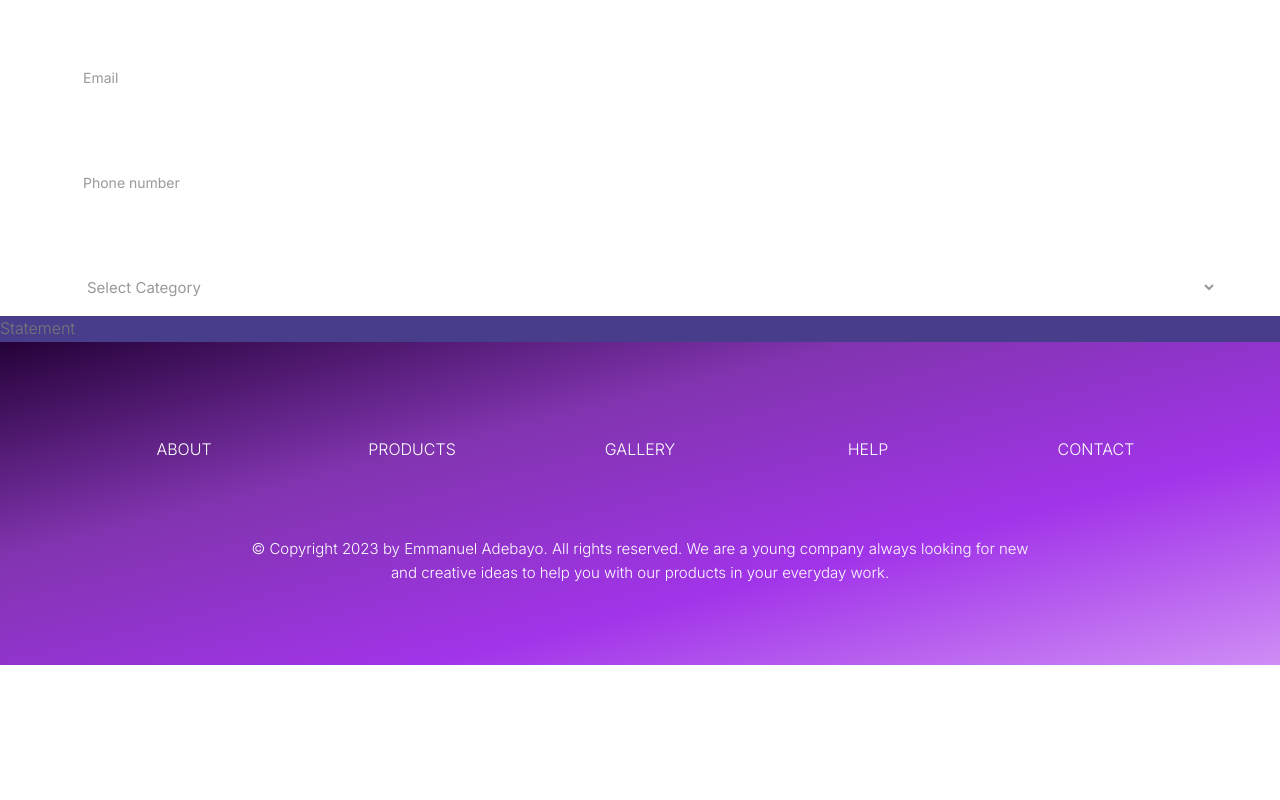
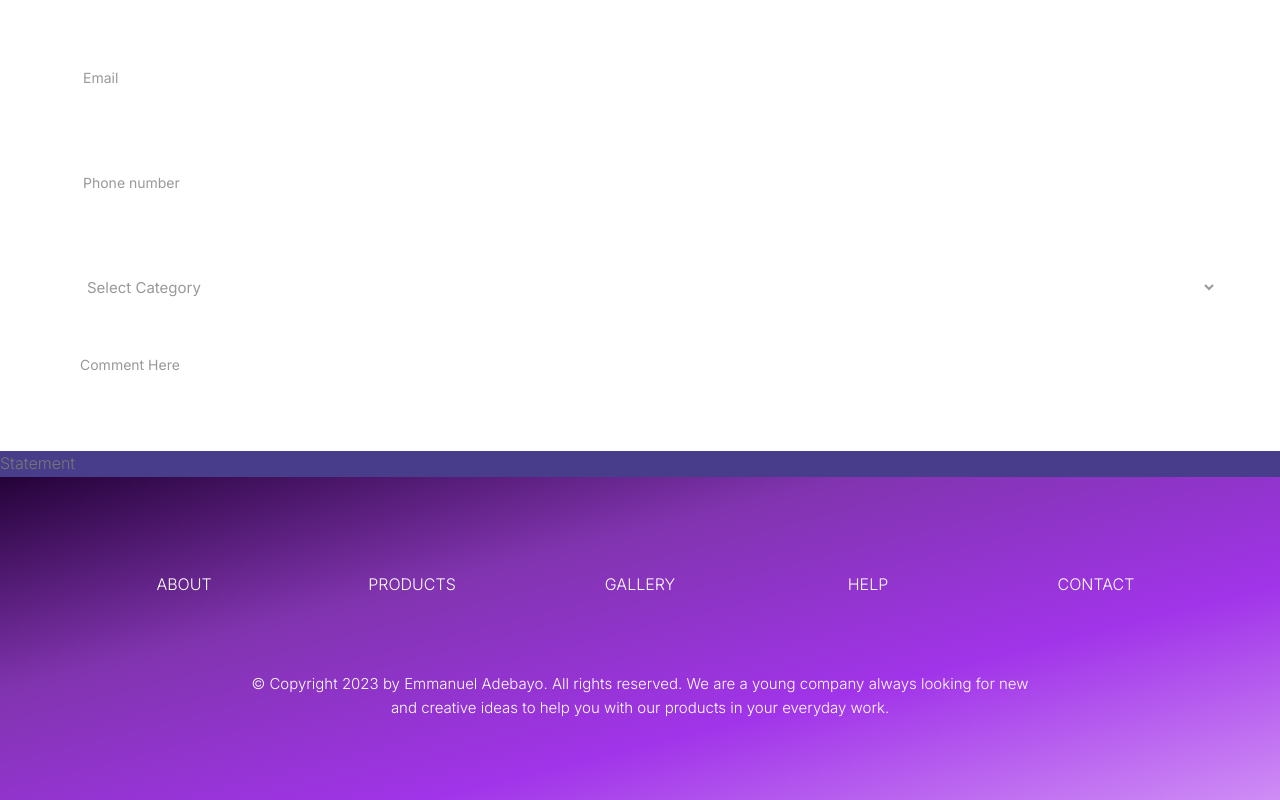
Before and after one commit to esteemayo/next-idesignx, a Next.js app: page /designs in a window 1280 px wide. Shown: the part 1371-2171 px from the top of the page. Before the commit the page ends 2036 px from the top, so only its background shows below. Built offline with nearby package versions, Linux system fonts and the light colour scheme.

Commit message:
fix: add TextArea component

```diff
--- a/src/components/Request.tsx
+++ b/src/components/Request.tsx
@@ -3,10 +3,11 @@
 import styled from 'styled-components';
 import { useCallback, useState } from 'react';
 
-import Form from './form/Form';
 import Select from './inputs/Select';
 import Input from './inputs/Input';
+import TextArea from './inputs/TextArea';
 
+import Form from './form/Form';
 import { selectInputs } from '@/formData';
 
 const Request = () => {
@@ -49,6 +50,13 @@ const Request = () => {
           name='category'
           label='Select Category'
           options={selectInputs}
+          onChange={handleChange}
+        />
+        <TextArea
+          name='comment'
+          label='Comment Here'
+          placeholder='Comment Here'
+          onChange={handleChange}
         />
       </Form>
     </Container>
```
